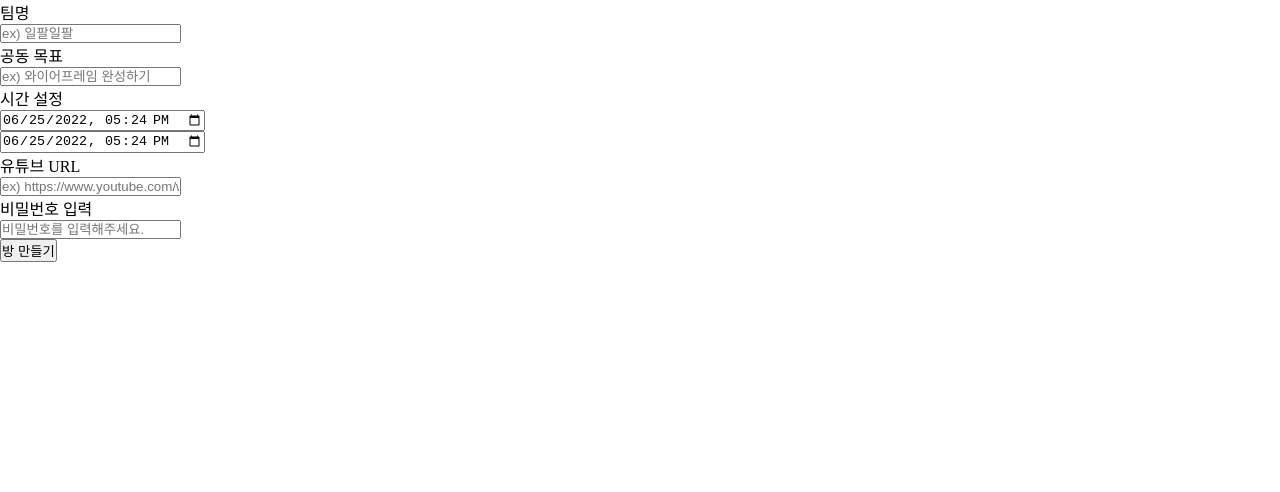
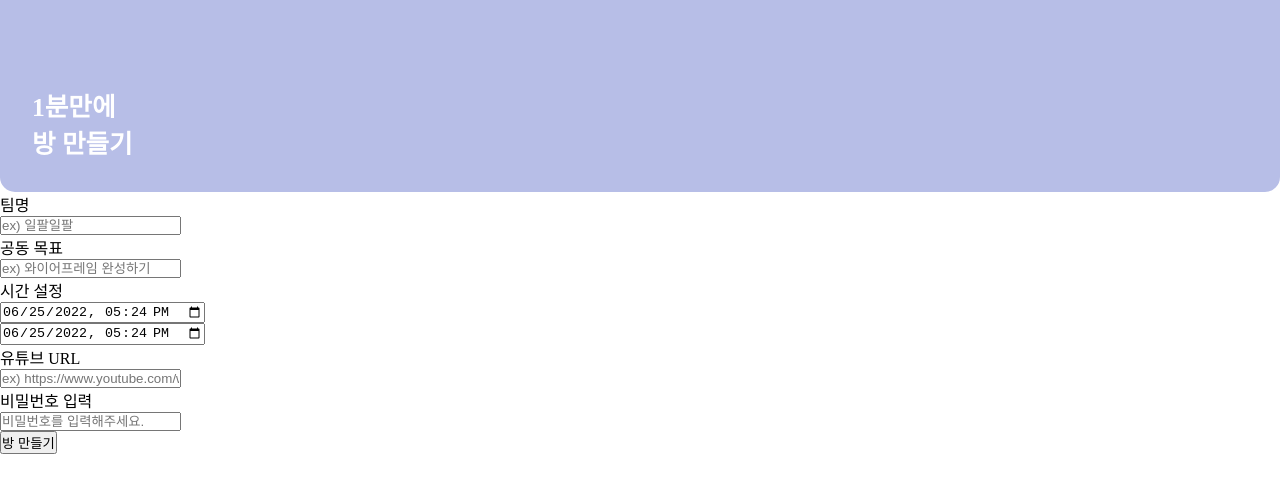
Before and after one commit to piTch-time/pitch-frontend, a React (Create React App) app: page /room/create in a window 1280 px wide. Shown: the top 492 px of the page. Built offline with nearby package versions, Linux system fonts and the light colour scheme.

Commit message:
chore : make TopCont to component to reuse

```diff
--- /dev/null
+++ b/src/@sharedComponents/TopCont.tsx
@@ -0,0 +1,21 @@
+import styled from "styled-components";
+
+interface CenterProps {
+  children: any;
+}
+
+export const TopCont = ({ children }: CenterProps) => {
+  return <Container>{children}</Container>;
+};
+
+const Container = styled.div<CenterProps>`
+  background: #b7bee7;
+  border-radius: 0px 0px 15px 15px;
+  height: 12rem;
+  color: white;
+  display: flex;
+  font-size: 1.6rem;
+  font-weight: bold;
+  align-items: flex-end;
+  padding: 2rem;
+`;
--- a/src/pages/CreateRoom/CreateRoom.tsx
+++ b/src/pages/CreateRoom/CreateRoom.tsx
@@ -1,5 +1,13 @@
+import { TopCont } from "@sharedComponents/TopCont";
 import { CreateRoomInput } from "./CreateRoomInput";
 
 export const CreateRoom = () => {
-  return <div>{<CreateRoomInput />}</div>;
+  return (
+    <>
+      <TopCont>
+        1분만에 <br /> 방 만들기
+      </TopCont>
+      <div>{<CreateRoomInput />}</div>
+    </>
+  );
 };
--- a/src/pages/Main/Main.tsx
+++ b/src/pages/Main/Main.tsx
@@ -1,4 +1,5 @@
 import { Button } from "@sharedComponents/Button";
+import { TopCont } from "@sharedComponents/TopCont";
 import styled from "styled-components";
 import { RoomList } from "./RoomList";
 
@@ -44,18 +45,6 @@ const Container = styled.div`
   justify-content: space-between;
 `;
 
-const TopCont = styled.div`
-  background: #b7bee7;
-  border-radius: 0px 0px 15px 15px;
-  height: 12rem;
-  color: white;
-  display: flex;
-  font-size: 1.6rem;
-  font-weight: bold;
-  align-items: flex-end;
-  padding: 2rem;
-`;
-
 const Title = styled.div`
   font-size: 1.5rem;
   font-weight: 600;
```
